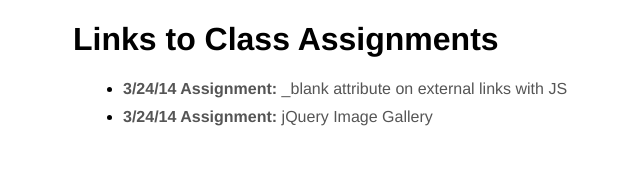
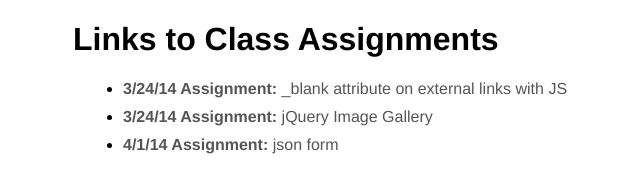
Before and after one commit to kerrinrose/imm130, a plain HTML site: page index.html in a window 1280 px wide. Shown: the whole page, without its empty margins (87-727 px from the left). Drawn offline with Linux system fonts and the light colour scheme.

Commit message:
Update index.html

```diff
--- a/index.html
+++ b/index.html
@@ -17,6 +17,7 @@
     <ul>
   <li><a href="firstJavascriptTest.html"><b>3/24/14 Assignment:</b> _blank attribute on external links with JS</a></li>
  <li><a href="imageGallery.html"><b>3/24/14 Assignment:</b> jQuery Image Gallery</a></li>
+ <li><a href="json_form.html"><b>4/1/14 Assignment:</b> json form</a></li>
     </ul>
 
 
```
